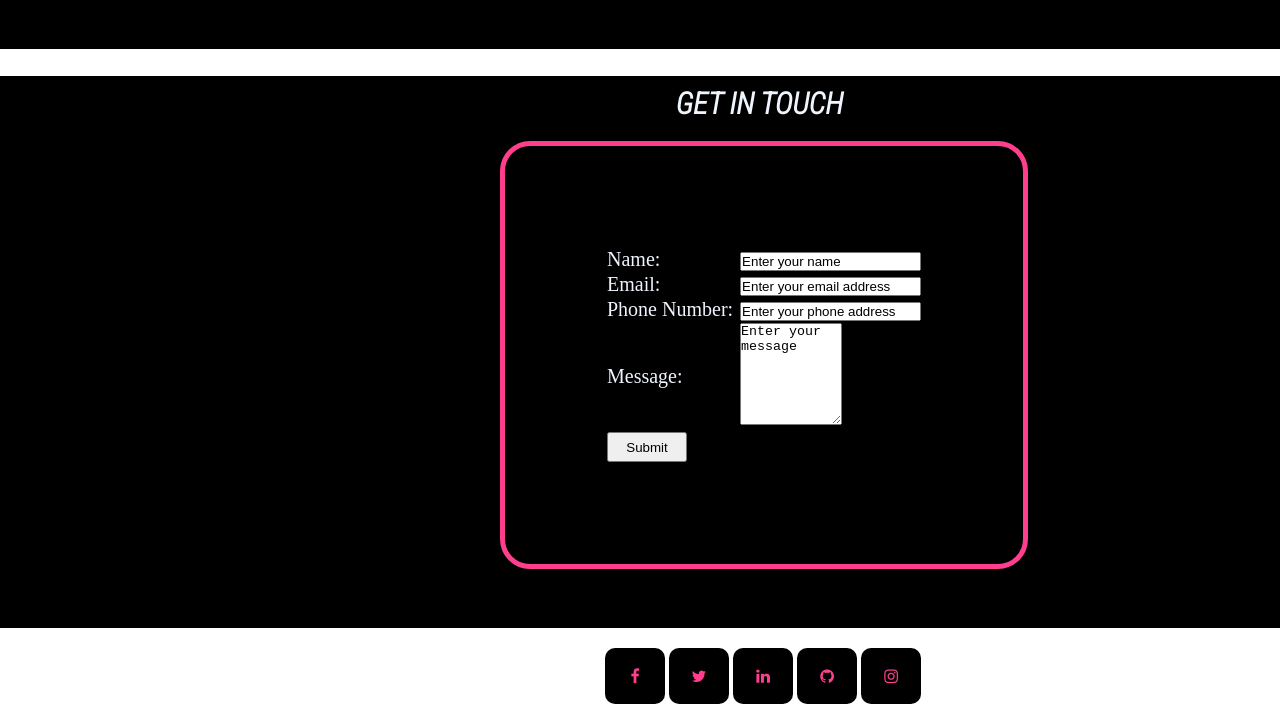
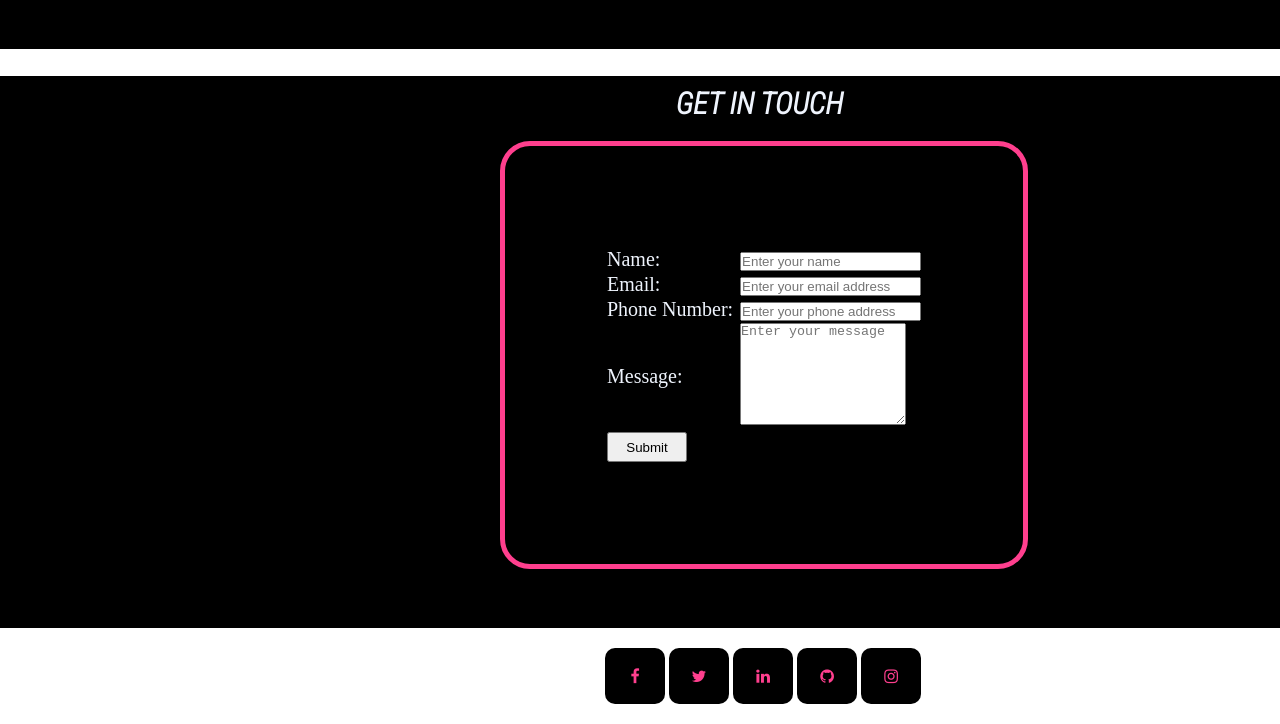
Before and after one commit to Amasha-Weerasinghe/Amasha-Weerasinghe.github.io, a plain HTML site: page index.html in a window 1280 px wide. Shown: the part 2552-3276 px from the top of the page. Drawn offline with Linux system fonts and the light colour scheme.

Commit message:
Add files via upload

```diff
--- a/index.html
+++ b/index.html
@@ -8,6 +8,14 @@
     <link rel="stylesheet" type="text/css" href="styles.css">
     <link rel="stylesheet" href="https://cdnjs.cloudflare.com/ajax/libs/font-awesome/4.7.0/css/font-awesome.min.css">
 
+    <script>
+
+        function Submit() {
+            var tel = document.getElementById('Number').value;
+            var mail = document.getElementById('Email').value;
+            alert("Contact Number : " + tel + "\nEmail: " + mail + " Was Submited");
+        }
+    </script>
 </head>
 <body>
     <section class="home-section" id="Home"></section>
@@ -112,26 +120,26 @@
             <form name="RegForm" method="post" id="userform" >
                 <tr>
                 <td><label for="Name">Name:</label></td>
-                <td><input id="Name" type="text" name="nam" value="Enter your name" maxlength="10" requested></td>
+                <td><input id="Name" type="text" name="nam" placeholder="Enter your name" maxlength="10" requested></td>
                 </tr>
 
                 <tr>
                 <td><label for="Email">Email:</label>
-                <td><input id="Email" type="email" name="em" value="Enter your email address" required></td>
+                <td><input id="Email" type="email" name="em" placeholder="Enter your email address" required></td>
                 </tr>
 
                 <tr>
                 <td><label for="email">Phone Number:&nbsp;</label></td>
-                <td><input id="Number" type="tel" name="Tele" value="Enter your phone address" required></td>
+                <td><input id="Number" type="tel" name="Tele" placeholder="Enter your phone address" required></td>
                 </tr>
 
                 <tr>
                 <td><label for="Details">Message:</label>
-                <td><textarea id="Para" name="det" value="Enter your message" cols="100" rows="50" style="height:100px; width:100px">Enter your message</textarea></td>
+                <td><textarea id="Para" name="det" placeholder="Enter your message" cols="100" rows="50" style="height:100px; width:164px"></textarea></td>
                 </tr>
 
                 <tr class="sub">
-                    <td><input type="submit" value="Submit"style="height:30px; width:80px"></td>
+                    <td><input type="submit" value="Submit"style="height:30px; width:80px" onclick= "Submit()"></td>
                     </tr>
                 </form>
             </table>
```
